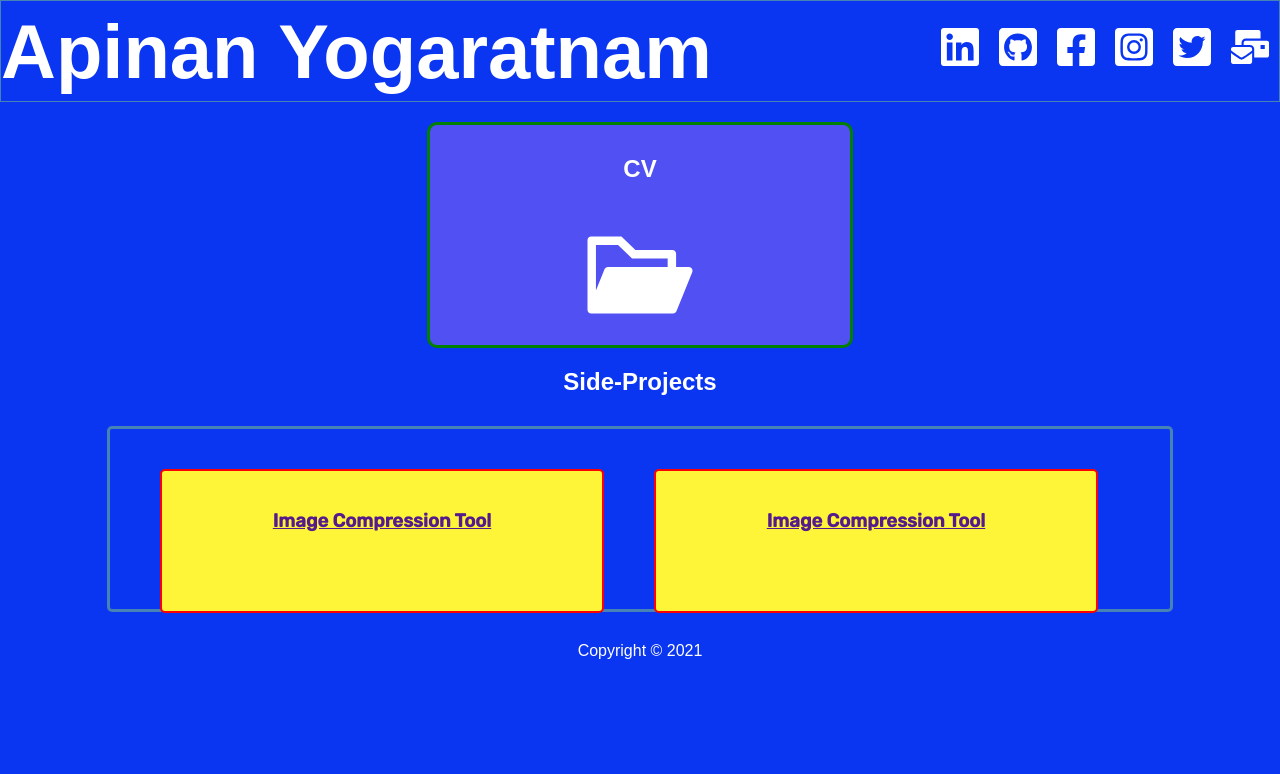
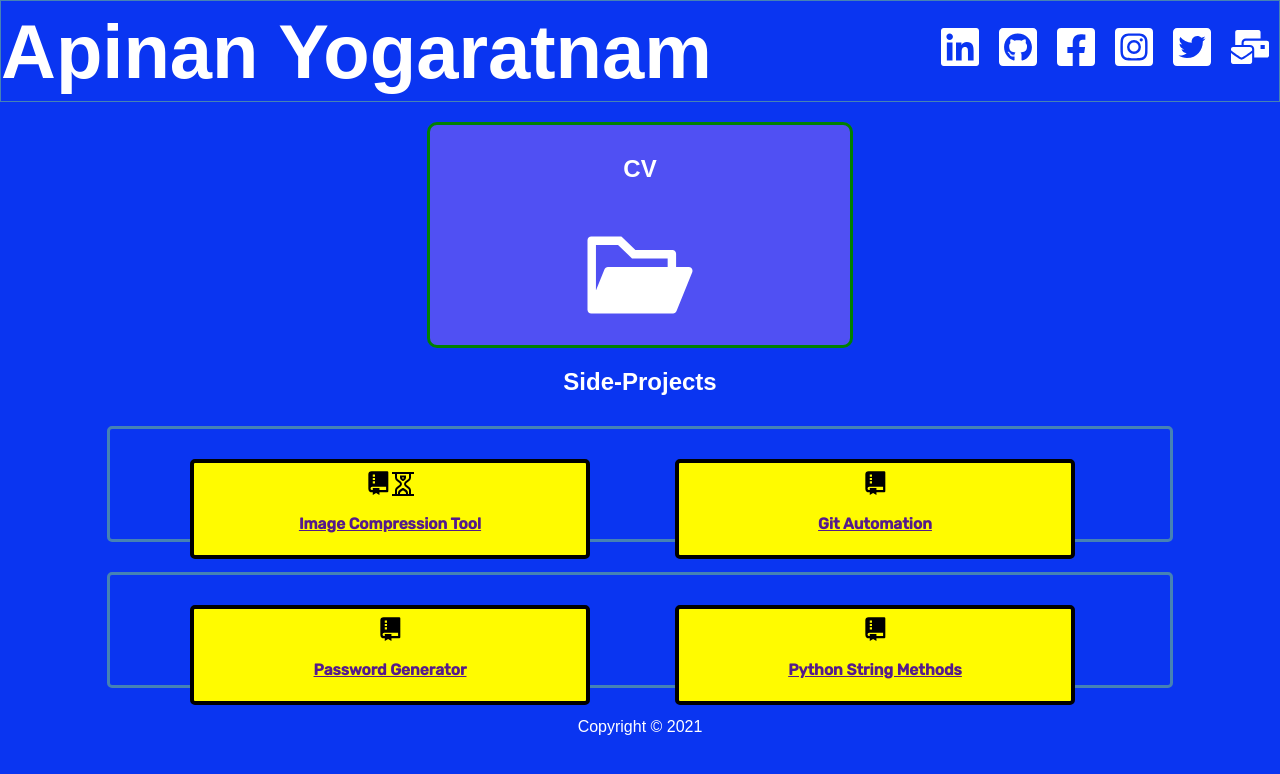
Before and after one commit to apinanyogaratnam/my-personal-website-v2.0, a React (Create React App) app: page / in a window 1280 px wide. Shown: the top 774 px of the page. Built offline with nearby package versions, Linux system fonts and the light colour scheme; a web font is replaced by a local one.

Commit message:
added spinners and some more project containers

```diff
--- a/src/components/header.js
+++ b/src/components/header.js
@@ -8,7 +8,7 @@ const Header = ({ title, onAdd, showAdd }) => {
         <header className="header">
             <h1>{title}</h1>
             <div>
-                <IconContext.Provider value={{color: 'white'}}>
+                <IconContext.Provider value={{color: 'white'}} style={{transform: [{rotateY: '180deg'}]}}>
 
                 {/* LinkedIn Icon */}
                 <a onClick={()=> window.open("https://www.linkedin.com/in/apinan-yogaratnam/", "_blank")}>
--- a/src/components/resume.js
+++ b/src/components/resume.js
@@ -3,11 +3,13 @@ import { AiFillFolderOpen } from 'react-icons/ai'
 import { IconButton } from '@material-ui/core';
 
 const Resume = () => {
+    let resume_link = "https://docs.google.com/document/d/1F_YVKP-nQvnLS7id_M-wbTrUz2GtYjNOo9oeTcnDTzQ/edit?usp=sharing";
+
     return (
         <div className="resume-container">
             <h2>CV</h2>
             <IconButton>
-                <a onClick={()=> window.open("https://docs.google.com/document/d/1F_YVKP-nQvnLS7id_M-wbTrUz2GtYjNOo9oeTcnDTzQ/edit?usp=sharing", "_blank")}>
+                <a onClick={()=> window.open("", "_blank")}>
                     <AiFillFolderOpen color="white" size="5em"/>
                 </a>
             </IconButton>
--- a/src/components/side_projects.js
+++ b/src/components/side_projects.js
@@ -1,4 +1,6 @@
 import React from 'react'
+import { RiGitRepositoryFill } from 'react-icons/ri'
+import { GrInProgress } from 'react-icons/gr'
 
 const SidePorjects = () => {
     return (
@@ -7,24 +9,52 @@ const SidePorjects = () => {
 
             <div className="projects-container">
 
-            <div className="project-container">
+                <button className="project-container">
 
-            {/* Image Compression Tool */}
-            <a href="" onClick={()=> window.open("https://github.com/apinanyogaratnam/Image-Compression-Tool", "_blank")}>
-                <h3>Image Compression Tool</h3>
-            </a>
+                {/* Image Compression Tool */}
+                <RiGitRepositoryFill size="2em" />
+                <GrInProgress size="1.8em"/>
+                <a href="" onClick={()=> window.open("https://github.com/apinanyogaratnam/Image-Compression-Tool", "_blank")}>
+                    <h3>Image Compression Tool</h3>
+                </a>
+
+                </button>
+
+
+                <button className="project-container">
+
+                {/* Git Automator */}
+                <RiGitRepositoryFill size="2em" />
+                <a href="" onClick={()=> window.open("https://github.com/apinanyogaratnam/automate_git", "_blank")}>
+                    <h3>Git Automation</h3>
+                </a>
+
+                </button>
 
             </div>
 
+            <div className="projects-container">
 
-            <div className="project-container">
+                <button className="project-container">
 
-            {/* Project two */}
-            <a href="" onClick={()=> window.open("https://github.com/apinanyogaratnam/Image-Compression-Tool", "_blank")}>
-                <h3>Image Compression Tool</h3>
-            </a>
+                {/* Password Generator */}
+                <RiGitRepositoryFill size="2em" />
+                <a href="" onClick={()=> window.open("https://github.com/apinanyogaratnam/password_generator", "_blank")}>
+                    <h3>Password Generator</h3>
+                </a>
 
-            </div>
+                </button>
+
+
+                <button className="project-container">
+
+                {/* Python String Methods */}
+                <RiGitRepositoryFill size="2em" />
+                <a href="" onClick={()=> window.open("https://github.com/apinanyogaratnam/python_string_methods", "_blank")}>
+                    <h3>Python String Methods</h3>
+                </a>
+
+                </button>
 
             </div>
 
--- a/src/index.css
+++ b/src/index.css
@@ -40,6 +40,11 @@ code {
   color: rgb(28, 28, 214);
 }
 
+.header-icon:hover {
+  transform: rotate(720deg);
+  transition: all 0.25s ease-in-out;
+}
+
 .resume-container {
   background-color: rgb(80, 80, 243);
   margin: auto;
@@ -53,35 +58,24 @@ code {
 }
 
 .project-container {
+  background-color: rgb(255, 251, 0);
+  border-radius: 5px;
+  font-family: 'Rubik', sans-serif;
+
+  width: 400px;
   height: 100px;
-  width: 400px;
-  background-color: rgb(255, 245, 56);
-  margin: auto;
-  border: 3px rgb(71, 30, 15);
   padding: 5px;
   border-radius: 5px;
-  font-family: 'Rubik', sans-serif;
-  padding: 5px;
-
-  width: 400px;
-  margin: 10px auto;
-  height: 100px;
-  border: 1px solid steelblue;
-  padding: 20px;
-  border-radius: 5px;
   float: left;
-  border: 2px solid red;
-  margin-right: 30px;
-  margin-left: 20px;
+  border: 4px solid black;
+  margin-right: 35px;
+  margin-left: 50px;
 }
 
 .projects-container {
-  height: 120px;
+  height: 50px;
   width: 1000px;
-
-  max-width: 1200px;
   margin: 30px auto;
-  height: 120px;
   border: 3px solid steelblue;
   padding: 30px;
   border-radius: 5px;
```
